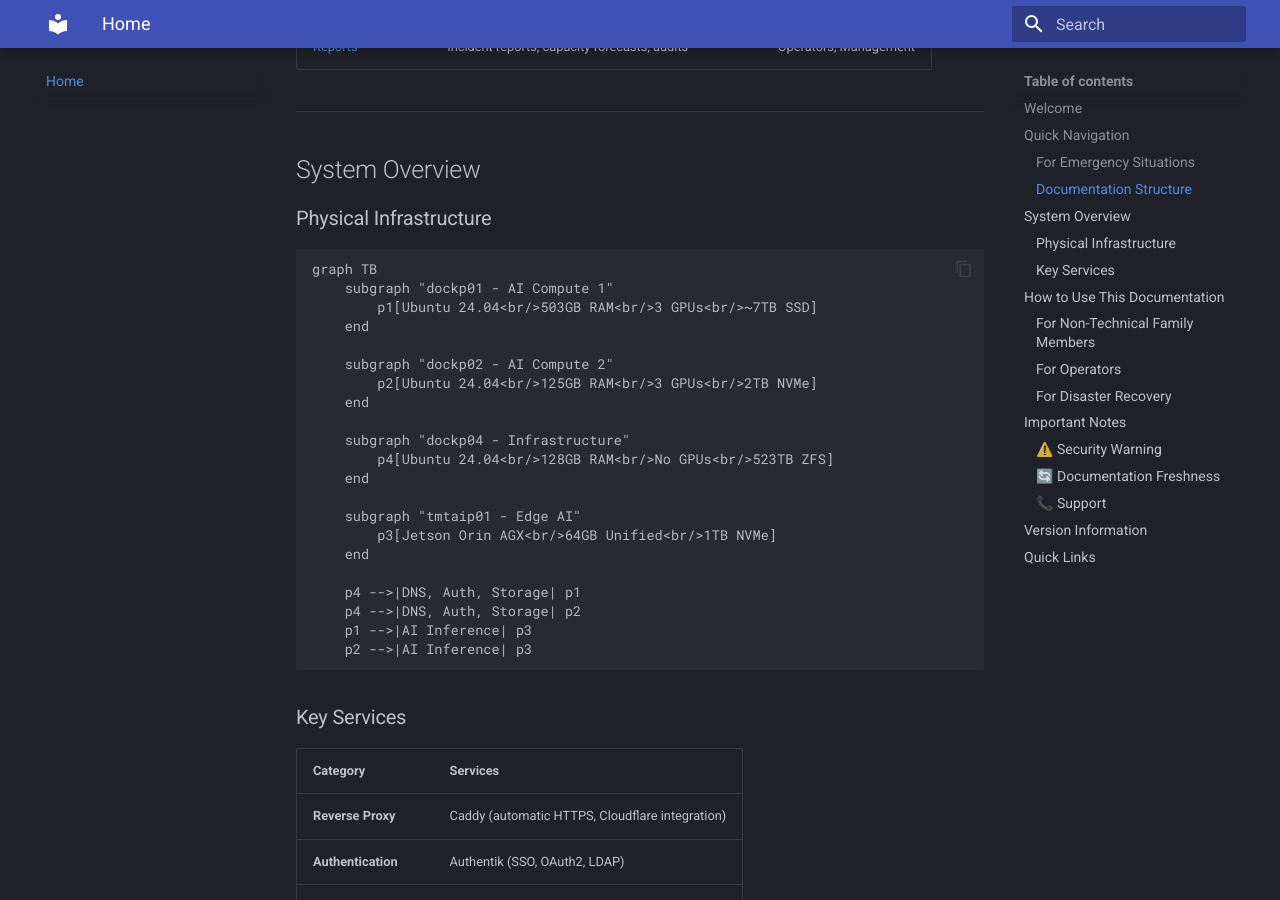
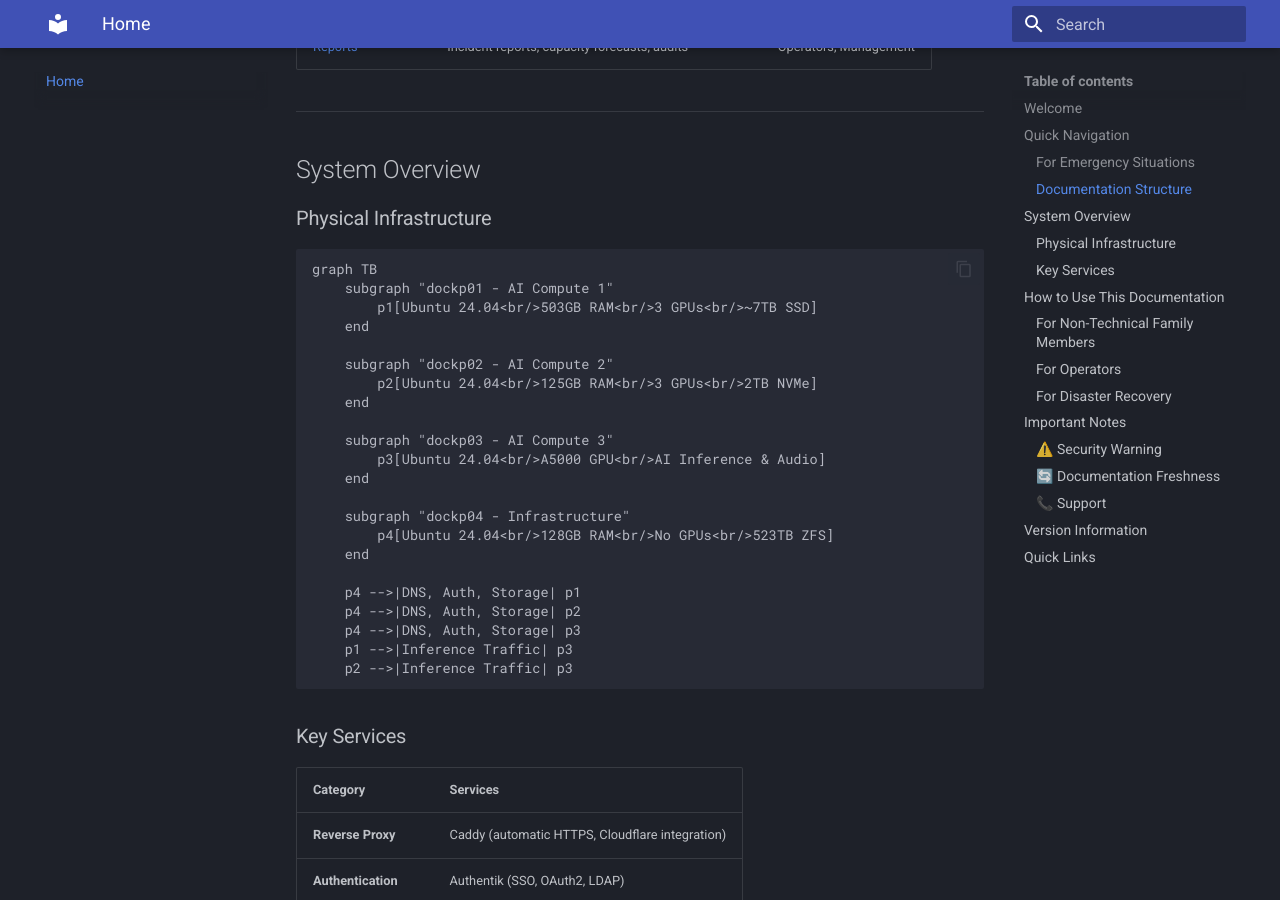
Before and after one commit to tmt-homelab/living-docs, an MkDocs documentation site: the page built from docs/index.md, in a window 1280 px wide and 900 px high, scrolled down 1389 px. Built offline with MkDocs 1.6.1 and Material for MkDocs 9.7.7, drawn with Linux system fonts in a browser that asks for light colours.

Commit message:
docs: update system overview diagram to include dockp03

````diff
--- a/docs/index.md
+++ b/docs/index.md
@@ -62,18 +62,19 @@ graph TB
         p2[Ubuntu 24.04<br/>125GB RAM<br/>3 GPUs<br/>2TB NVMe]
     end
 
+    subgraph "dockp03 - AI Compute 3"
+        p3[Ubuntu 24.04<br/>A5000 GPU<br/>AI Inference & Audio]
+    end
+
     subgraph "dockp04 - Infrastructure"
         p4[Ubuntu 24.04<br/>128GB RAM<br/>No GPUs<br/>523TB ZFS]
     end
 
-    subgraph "tmtaip01 - Edge AI"
-        p3[Jetson Orin AGX<br/>64GB Unified<br/>1TB NVMe]
-    end
-
     p4 -->|DNS, Auth, Storage| p1
     p4 -->|DNS, Auth, Storage| p2
-    p1 -->|AI Inference| p3
-    p2 -->|AI Inference| p3
+    p4 -->|DNS, Auth, Storage| p3
+    p1 -->|Inference Traffic| p3
+    p2 -->|Inference Traffic| p3
 ```
 
 ### Key Services
@@ -148,8 +149,8 @@ graph TB
 
 ## Quick Links
 
-- [GitHub Repository](https://github.com/tmttodd/homelab-docs)
-- [Infrastructure GitOps](https://github.com/tmttodd/homelab-gitops)
+- [GitHub Repository](https://github.com/tmt-homelab/living-docs)
+- [Infrastructure GitOps](https://github.com/tmt-homelab/homelab-gitops)
 - [Service Status Dashboard](https://uptime.themillertribe-int.org)
 - [Internal Wiki](https://docs.themillertribe-int.org)
 
````
